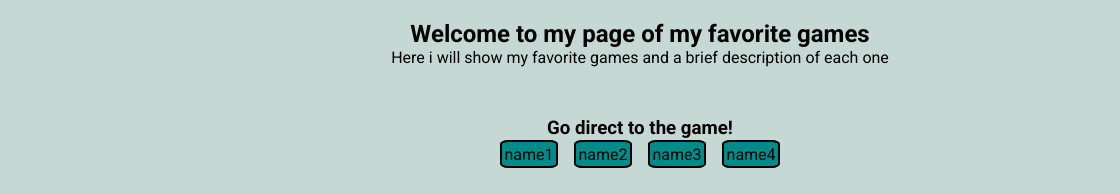
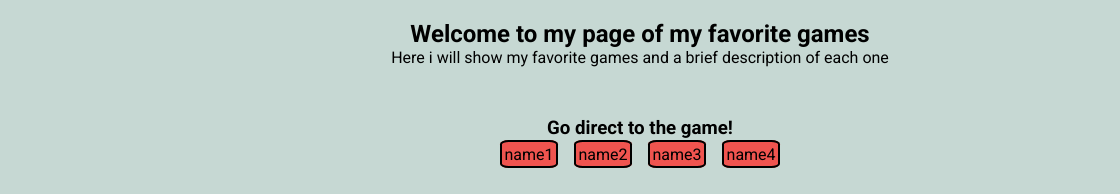
Before and after one commit to jaundeigosl/my-first-web-page, a plain HTML site: page index.html in a window 1280 px wide. Shown: the top 194 px of the page, 0-1120 px from the left. Drawn offline with Linux system fonts and the light colour scheme.

Commit message:
changed the nav links color

```diff
--- a/styles.css
+++ b/styles.css
@@ -45,7 +45,7 @@ nav{
 .main-nav a{
     text-decoration: none;
     color: black;
-    background-color: darkcyan;
+    background-color:#F0544F;
     border-radius: 15%;
     border:solid 2px black;
     padding:2.5px;
```
